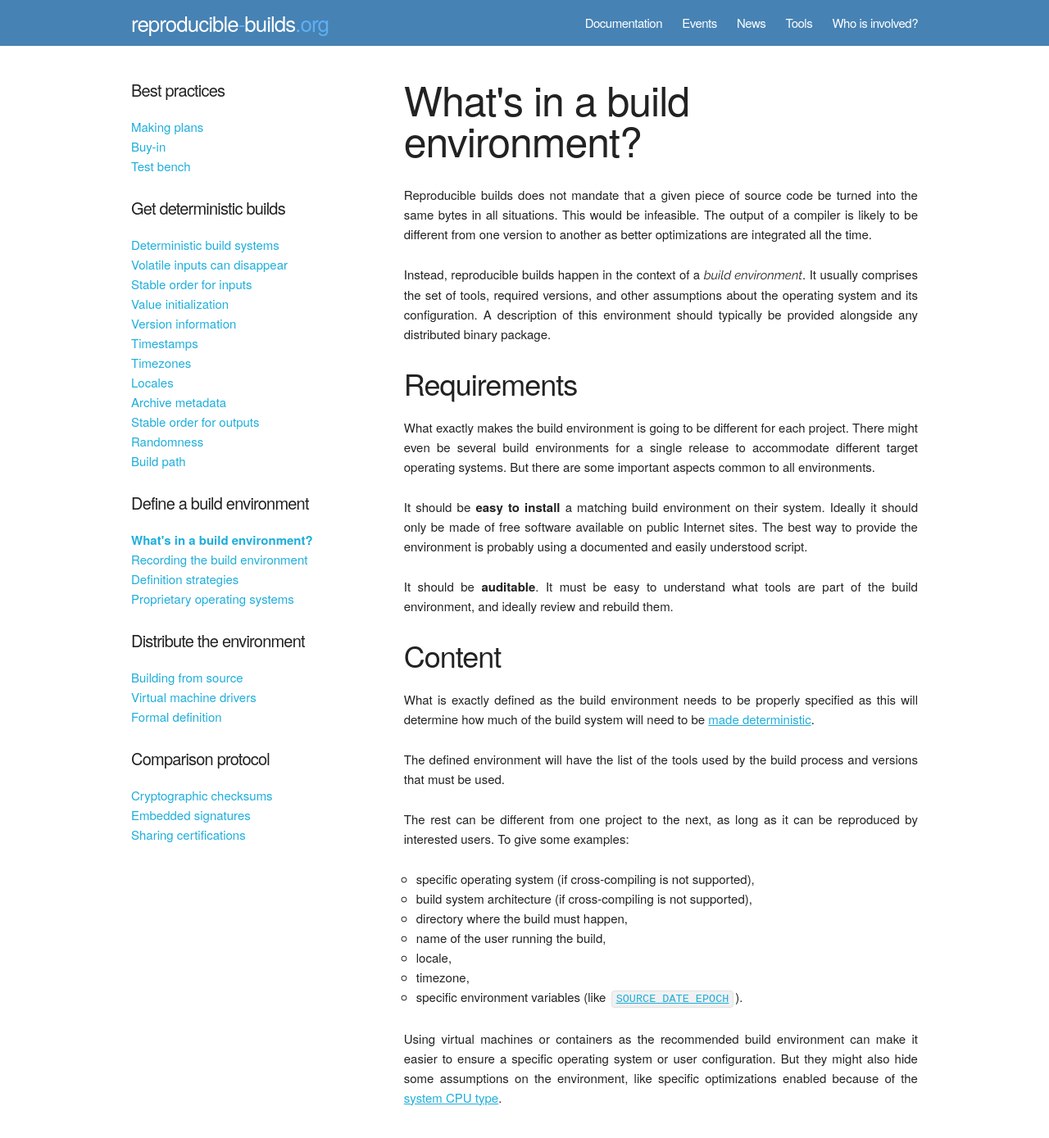
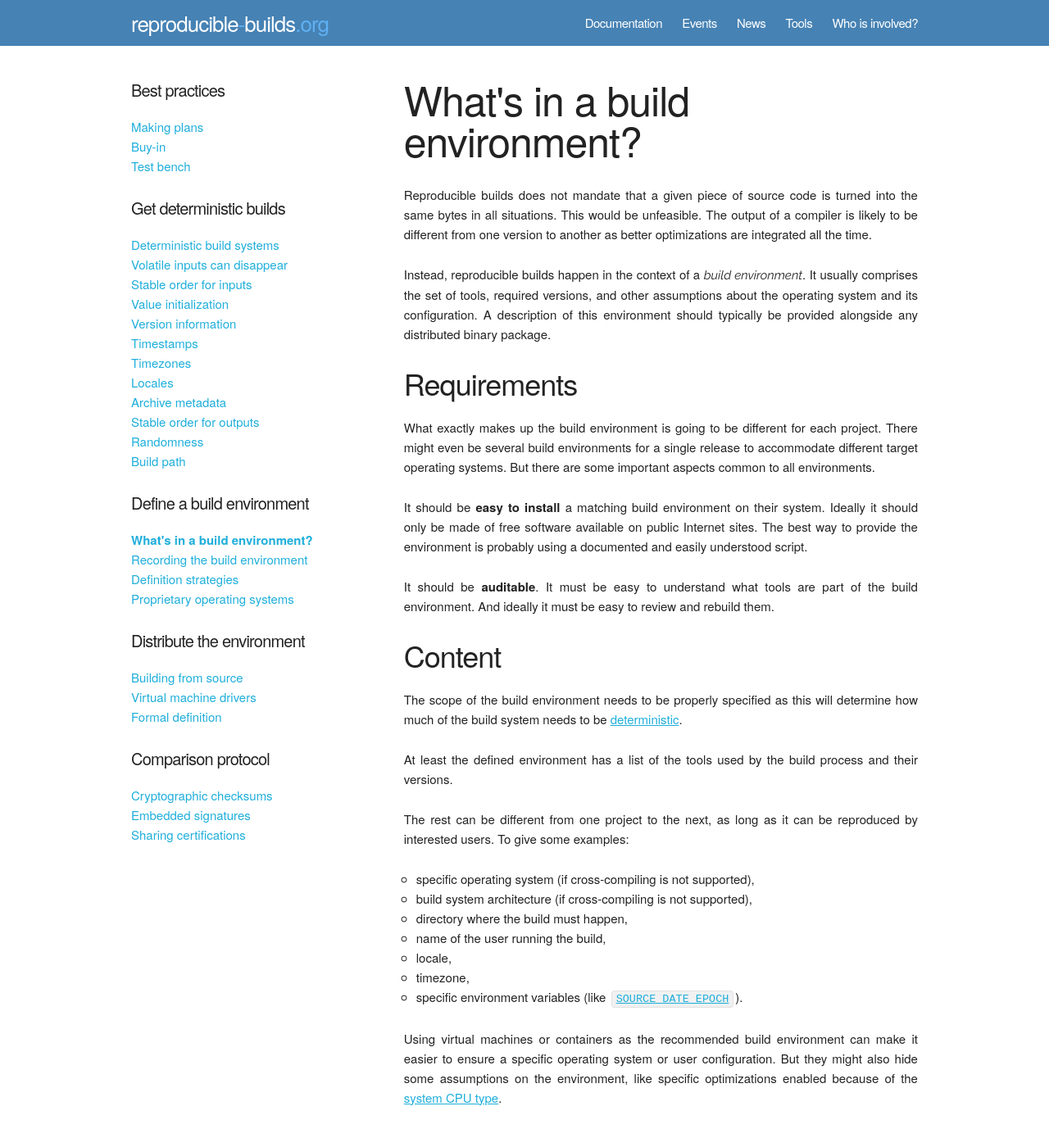
Before and after one commit to prototypefund/reproducible-website, a Jekyll site: the page built from _docs/perimeter.md, in a window 1280 px wide and 1400 px high. Shown: the top 1389 px of the window at 82% size. Built offline with Jekyll 4.4.1, drawn with Linux system fonts in a browser that asks for light colours; some web fonts are replaced.

Commit message:
Minor tweaks coming in...

```diff
--- a/_docs/perimeter.md
+++ b/_docs/perimeter.md
@@ -5,8 +5,8 @@ permalink: /docs/perimeter/
 ---
 
 Reproducible builds does not mandate that a given piece of source code
-be turned into the same bytes in all situations. This would be
-infeasible. The output of a compiler is likely to be different from one
+is turned into the same bytes in all situations. This would be
+unfeasible. The output of a compiler is likely to be different from one
 version to another as better optimizations are integrated all the time.
 
 Instead, reproducible builds happen in the context of a *build
@@ -18,7 +18,7 @@ any distributed binary package.
 Requirements
 ------------
 
-What exactly makes the build environment is going to be different for
+What exactly makes up the build environment is going to be different for
 each project. There might even be several build environments for a
 single release to accommodate different target operating systems.
 But there are some important aspects common to all environments.
@@ -28,8 +28,9 @@ system. Ideally it should only be made of free software available on
 public Internet sites. The best way to provide the environment is
 probably using a documented and easily understood script.
 
-It should be **auditable**. It must be easy to understand what tools
-are part of the build environment, and ideally review and rebuild them.
+It should be **auditable**. It must be easy to understand what tools are part
+of the build environment. And ideally it must be easy to review and rebuild
+them.
 
 Content
 -------
@@ -39,12 +40,12 @@ XXX: Not really happy with this section. Please help!
 -- Lunar
 {% endcomment %}
 
-What is exactly defined as the build environment needs to be properly
-specified as this will determine how much of the build system will need
-to be [made deterministic]({{ "/docs/deterministic-build-systems/" | prepend: site.baseurl }}).
+The scope of the build environment needs to be properly
+specified as this will determine how much of the build system needs
+to be [deterministic]({{ "/docs/deterministic-build-systems/" | prepend: site.baseurl }}).
 
-The defined environment will have the list of the tools used by the
-build process and versions that must be used.
+At least the defined environment has a list of the tools used by the
+build process and their versions.
 
 The rest can be different from one project to the next, as long as it
 can be reproduced by interested users. To give some examples:
```
Also changed, not shown: _docs/archives.md (+2 -2 lines), _docs/build_path.md (+7 -7 lines), _docs/randomness.md (+1 -1 lines).
